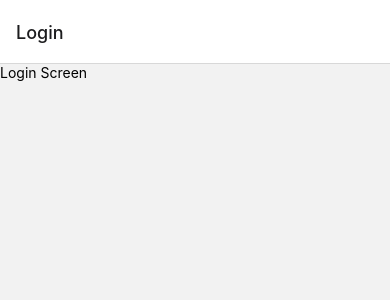
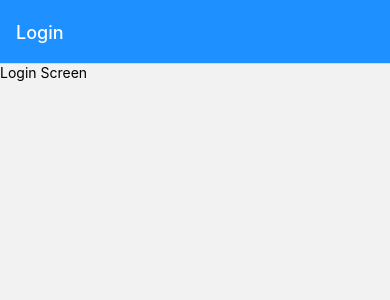
Before and after one commit to ying-teaching/chat0616, a React Native app: screen / in a window 390 px wide. Shown: the top 300 px of the page. Built offline with nearby package versions, Linux system fonts and the light colour scheme.

Commit message:
add navigation styles

```diff
--- a/App.js
+++ b/App.js
@@ -1,5 +1,3 @@
-import { StatusBar } from 'expo-status-bar';
-import { StyleSheet, Text, View } from 'react-native';
 import { SafeAreaProvider } from 'react-native-safe-area-context';
 import { NavigationContainer } from '@react-navigation/native';
 import { createNativeStackNavigator } from '@react-navigation/native-stack';
@@ -9,11 +7,17 @@ import RegisterScreen from './screens/RegisterScreen';
 
 const Stack = createNativeStackNavigator();
 
+const screenOptions = {
+  headerStyle: { backgroundColor: 'dodgerblue' },
+  headerTitleStyle: { color: 'white' },
+  headerTintColor: 'white',
+};
+
 export default function App() {
   return (
     <SafeAreaProvider>
       <NavigationContainer>
-        <Stack.Navigator>
+        <Stack.Navigator screenOptions={screenOptions}>
           <Stack.Screen name="Login" component={LoginScreen} />
           <Stack.Screen name="Register" component={RegisterScreen} />
         </Stack.Navigator>
@@ -21,12 +25,3 @@ export default function App() {
     </SafeAreaProvider>
   );
 }
-
-const styles = StyleSheet.create({
-  container: {
-    flex: 1,
-    backgroundColor: '#fff',
-    alignItems: 'center',
-    justifyContent: 'center',
-  },
-});
```
